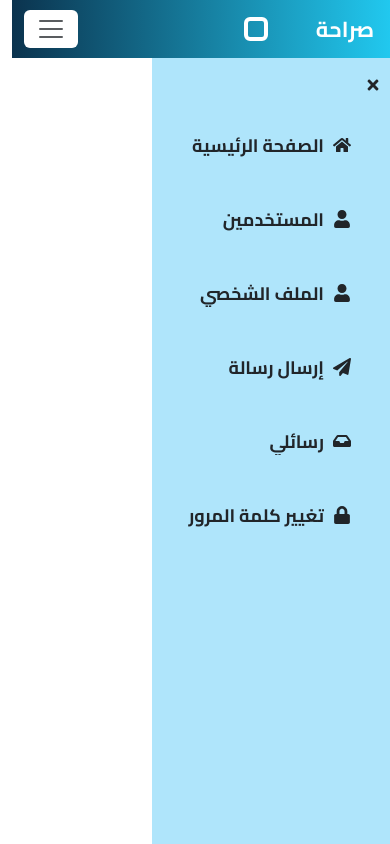
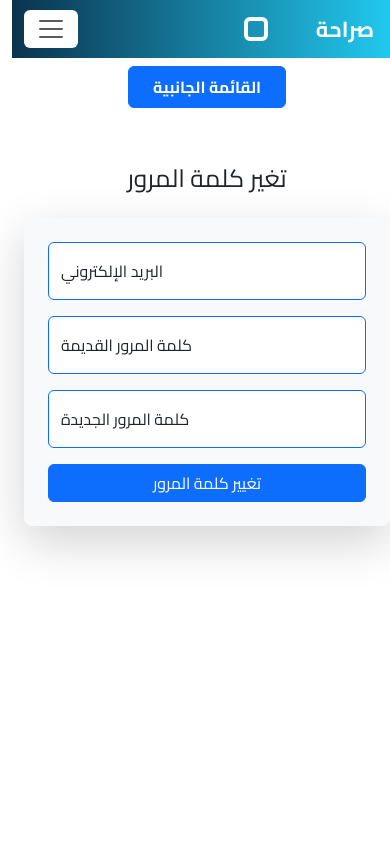
Before and after one commit to eidabdallah/sarahaReact, a React (Vite) app: page /admin/changePassword in a window 390 px wide. Shown: the top 844 px of the page. Built offline with nearby package versions, Linux system fonts and the light colour scheme; no server answers; sample sign-in values are in the browser's storage.

Commit message:
update responsive design

```diff
--- a/src/Layout/AdminLayout.jsx
+++ b/src/Layout/AdminLayout.jsx
@@ -1,23 +1,46 @@
-import React from "react";
+import React, { useState } from "react";
 import { Outlet } from "react-router-dom";
-import { Col, Container, Row } from "react-bootstrap";
+import { Col, Container, Row, Button, Offcanvas } from "react-bootstrap";
 import SideBar from "../Components/Admin/SideBar/SideBar.jsx";
 import SharedNavbar from "../Components/shared/Navbar/Navbar.jsx";
 
 export default function AdminLayout() {
+  const [showSidebar, setShowSidebar] = useState(false);
+
   return (
     <>
       <SharedNavbar />
       <Container fluid className="p-0">
-        <Row>
-          <Col md={2}>
+        <Row className="justify-content-center">
+          <Col xs={12} className="d-lg-none text-center my-2">
+            <Button variant="primary" className="px-4 py-2 fw-bold" onClick={() => setShowSidebar(true)}>
+              القائمة الجانبية
+            </Button>
+          </Col>
+
+          <Col lg={2} className="d-none d-lg-block">
             <SideBar />
           </Col>
-          <Col md={10}>
+
+          <Col lg={10} sm={12} xs={12}>
             <Outlet />
           </Col>
         </Row>
       </Container>
+
+      <Offcanvas
+  show={showSidebar}
+  onHide={() => setShowSidebar(false)}
+  placement="start"
+  style={{ width: "270px", minWidth: "270px" }}
+>
+        <Offcanvas.Header closeButton>
+          <Offcanvas.Title>القائمة الجانبية</Offcanvas.Title>
+        </Offcanvas.Header>
+        <Offcanvas.Body className="p-0">
+          <SideBar />
+        </Offcanvas.Body>
+      </Offcanvas>
     </>
   );
 }
--- a/src/Pages/Auth/ChangePassword/ChangePassword.jsx
+++ b/src/Pages/Auth/ChangePassword/ChangePassword.jsx
@@ -42,7 +42,7 @@ export default function ChangePassword() {
   };
 
   return (
-    <div className="container py-5  w-50">
+    <div className="container py-5 w-100 w-md-75 w-lg-50" style={{ maxWidth: "500px", minWidth: "280px" }}>
       <h2 className="text-center mb-4">تغير كلمة المرور</h2>
 
       {error && <div className="alert alert-danger">{error}</div>}
--- a/src/Pages/Shared/Home/Home.jsx
+++ b/src/Pages/Shared/Home/Home.jsx
@@ -49,11 +49,14 @@ export default function Home() {
         <img src={logo} alt="Logo" className={styles.logoImage} />
       </div>
 
-      <p className={`${styles.userUrl} mt-5 mb-5`}>
-        رابطك الشخصي للتواصل معك بأبسط طريقة:
-        <span className="fw-bold me-3 text-danger border border-2 border-danger p-2">
-          {isLoading ? "جاري التحميل ..." : user?.urlUser || "غير متوفر"}        </span>
+      <p className={`${styles.userUrl} mt-5 mb-5 text-center text-lg-end`}>
+        رابط الشخصي للتواصل معك:
+        <br className="d-lg-none" />
+        <span className="fw-bold me-3 text-danger border border-2 border-danger p-1 mt-2 d-inline-block">
+          {isLoading ? "جاري التحميل ..." : user?.urlUser || "غير متوفر"}
+        </span>
       </p>
+
 
       {error && <div className="alert alert-danger">خطأ: {error}</div>}
 
--- a/src/Pages/Shared/Profile/Profile.jsx
+++ b/src/Pages/Shared/Profile/Profile.jsx
@@ -74,15 +74,12 @@ export default function Profile() {
   };
 
   return (
-    <div className="container py-5  w-50">
+    <div className="container py-5 w-100 w-md-75 w-lg-50" style={{ maxWidth: "500px", minWidth: "280px" }}>
       <h2 className="text-center mb-4">👤 الملف الشخصي</h2>
 
       {error && <div className="alert alert-danger">{error}</div>}
 
-      <Form
-        onSubmit={handleSubmit(handleUpdate)}
-        className="shadow-lg p-4 rounded-3 bg-light"
-      >
+      <Form onSubmit={handleSubmit(handleUpdate)} className="shadow-lg p-4 rounded-3 bg-light" >
         <CustomInput
           label="اسم المستخدم"
           type="text"
```
